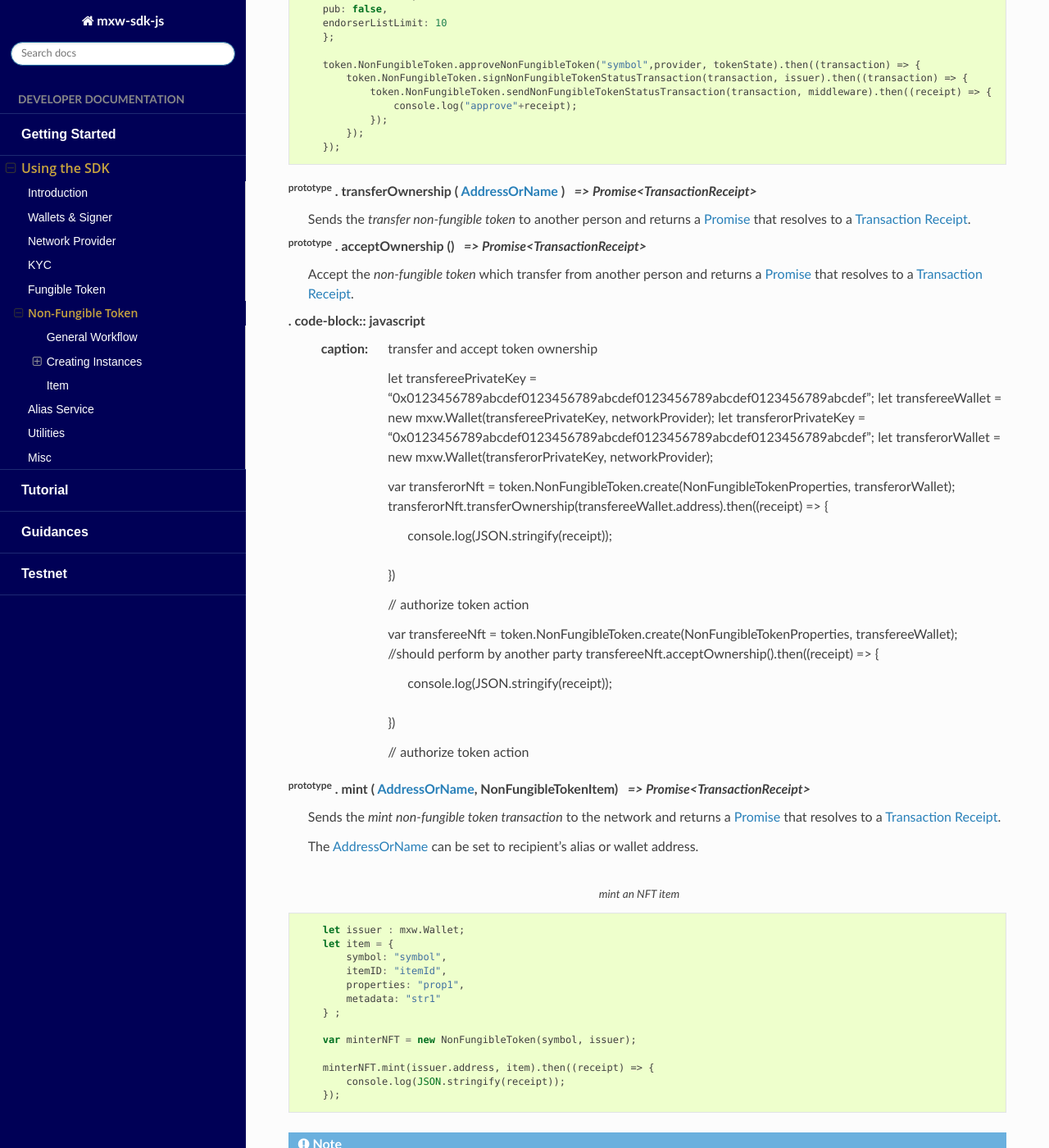
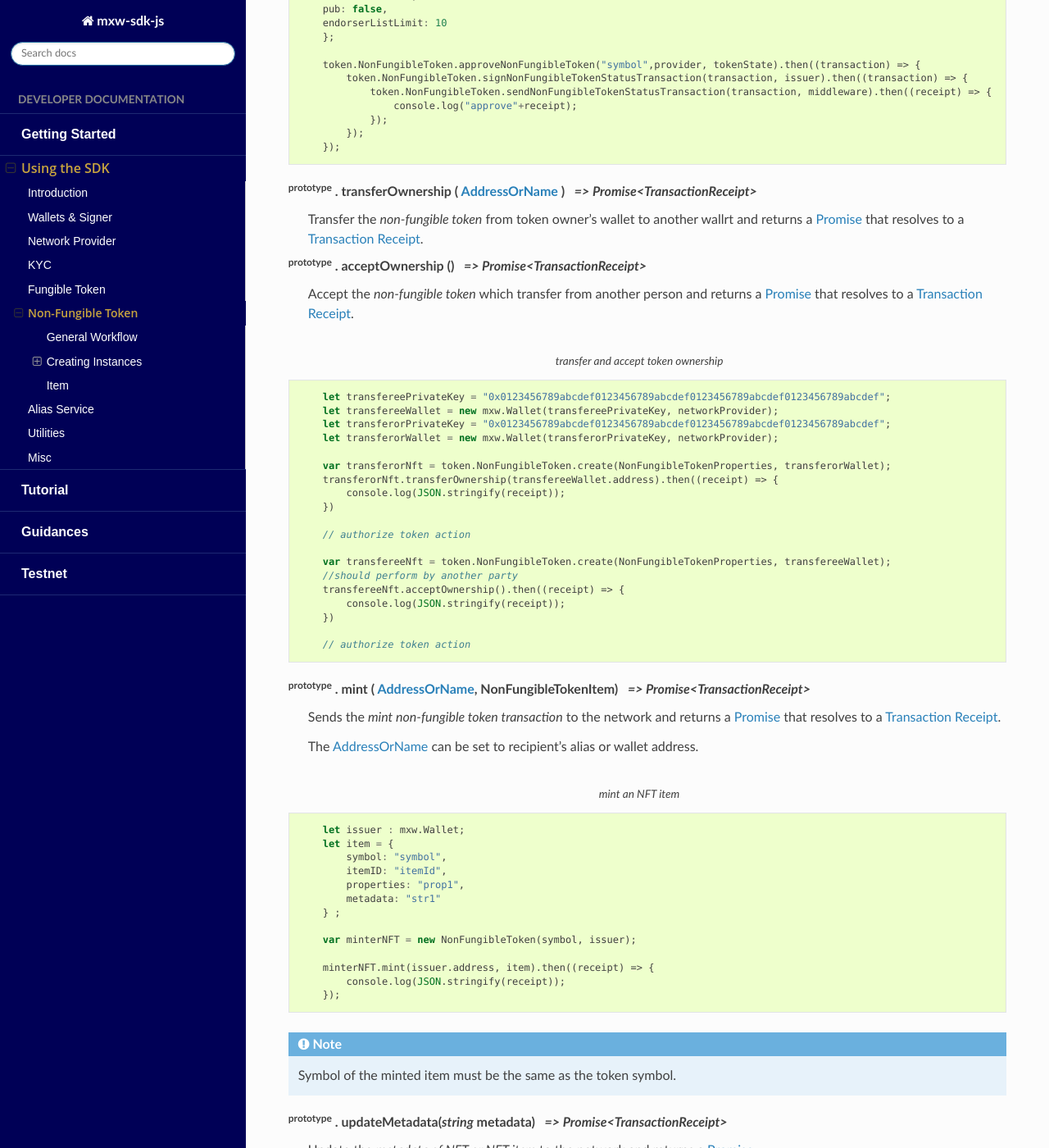
Before and after one commit to maxonrow/mxw-sdk-js, a Sphinx documentation site: the page built from docs/api-5nft.rst, in a window 1280 px wide and 1400 px high, scrolled down 2564 px. Shown: the whole window at 82% size. Built offline with Sphinx 7.4.7 and the Read the Docs theme 2.0.0, drawn with Linux system fonts in a browser that asks for light colours.

Commit message:
similir changes to nft

```diff
--- a/docs/api-5nft.rst
+++ b/docs/api-5nft.rst
@@ -128,14 +128,14 @@ Prototype
         });
 
 :sup:`prototype` . transferOwnership ( :ref:`AddressOrName <addressOrName>` ) |nbsp| `=> Promise<TransactionReceipt>`
-    Sends the *transfer non-fungible token* to another person and returns a :ref:`Promise <promise>` that resolves to a
+    Transfer the *non-fungible token* from token owner's wallet to another wallrt and returns a :ref:`Promise <promise>` that resolves to a
     :ref:`Transaction Receipt <transaction-receipt>`.
 
 :sup:`prototype` . acceptOwnership () |nbsp| `=> Promise<TransactionReceipt>`
     Accept the *non-fungible token* which transfer from another person and returns a :ref:`Promise <promise>` that resolves to a
     :ref:`Transaction Receipt <transaction-receipt>`.
 
-. code-block:: javascript
+.. code-block:: javascript
     :caption: transfer and accept token ownership
 
         let transfereePrivateKey = "0x0123456789abcdef0123456789abcdef0123456789abcdef0123456789abcdef";
```
